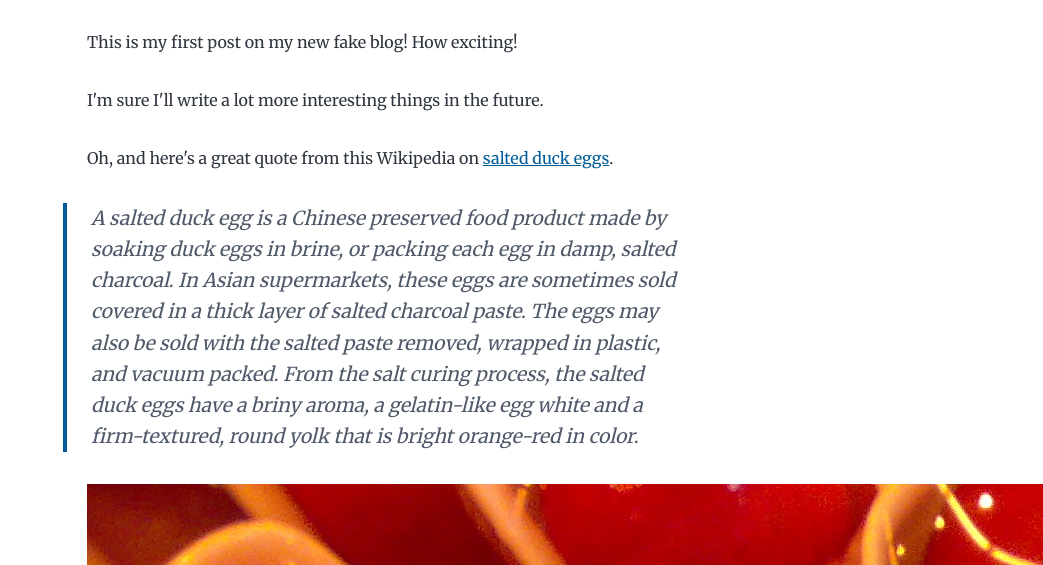
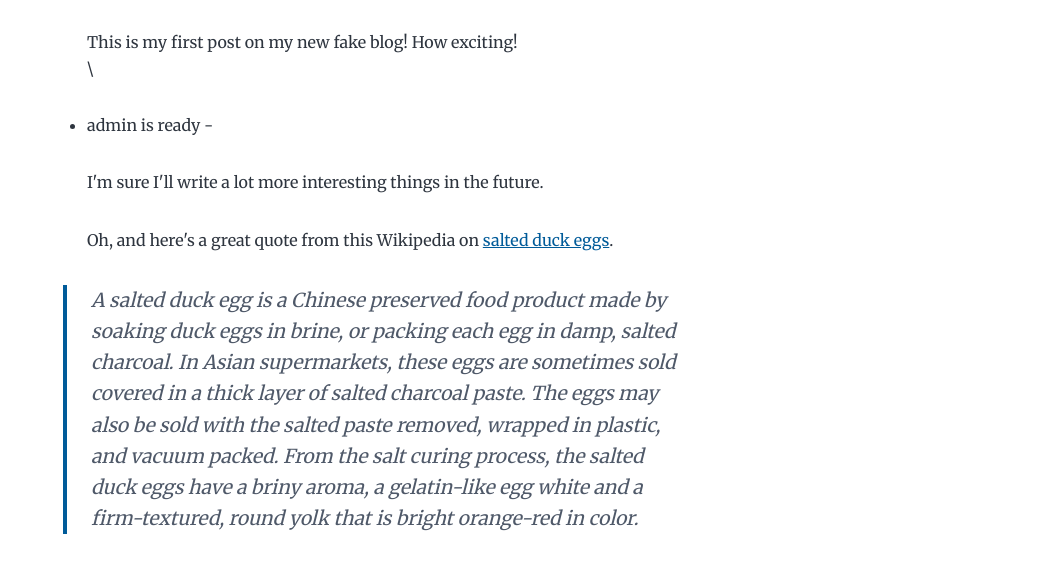
Before and after one commit to InnaShp/gatsby-starter-blog, a Gatsby site: page /hello-world/ in a window 1280 px wide. Shown: the part 235-800 px from the top of the page, without its empty margins (237-1280 px from the left). Built offline with nearby package versions, Linux system fonts and the light colour scheme; Gatsby itself is replaced by a stand-in of ours; some packages are replaced by stand-ins of ours.

Commit message:
Update Hello World “index”

```diff
--- a/content/blog/hello-world/index.md
+++ b/content/blog/hello-world/index.md
@@ -1,9 +1,11 @@
 ---
 title: Hello World
 date: 2015-05-01T22:12:03.284Z
-description: Hello World, admin is ready
+description: Hello World
 ---
-This is my first post on my new fake blog! How exciting!
+This is my first post on my new fake blog! How exciting!\
+\
+- admin is ready -
 
 I'm sure I'll write a lot more interesting things in the future.
 
```
